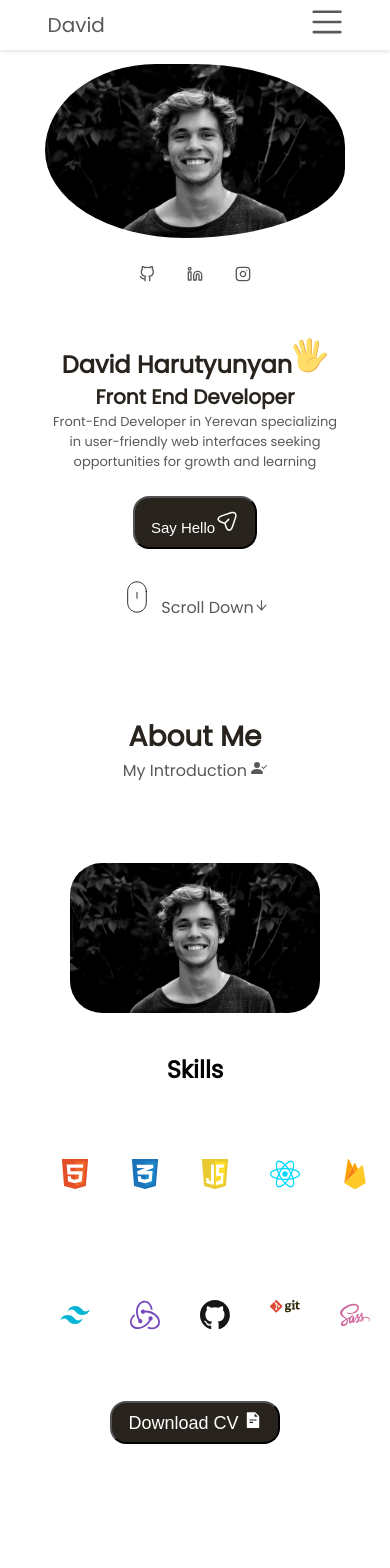
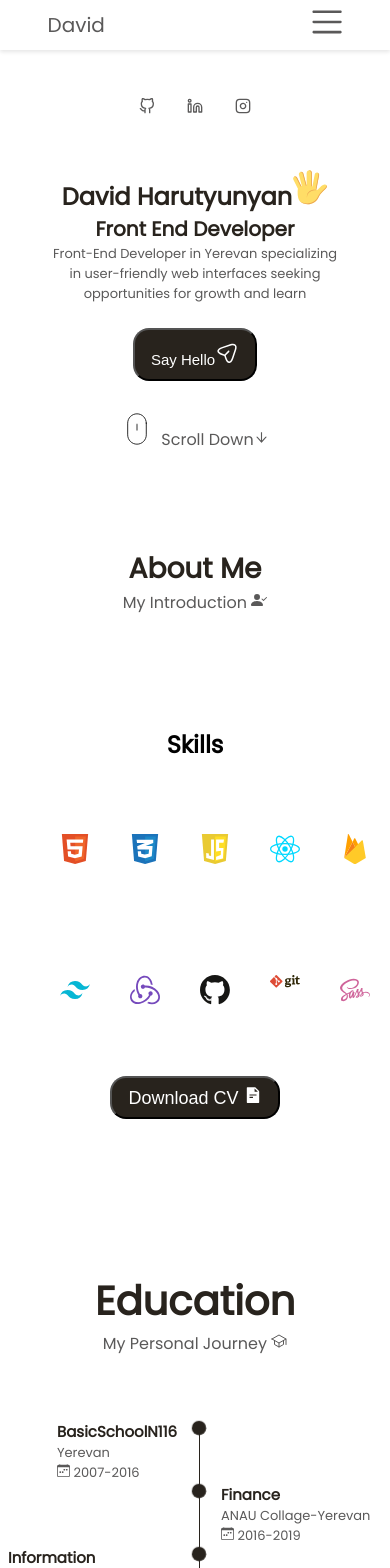
Before and after one commit to David7713/Portfolio, a React (Create React App) app: page / in a window 390 px wide. Shown: the top 1568 px of the page. Built offline with nearby package versions, Linux system fonts and the light colour scheme.

Commit message:
Ready Project

```diff
--- a/src/pages/About/About.css
+++ b/src/pages/About/About.css
@@ -28,11 +28,11 @@
     margin-top: 5rem;
 }
 
-.about-part-image img {
+/* .about-part-image img {
     width: 429px;
     height: 300px;
     border-radius: 2rem;
-}
+} */
 
 .about-container button {
     margin-top: 3rem;
@@ -67,10 +67,10 @@
         align-items: center;
     }
 
-    .about-part-image img {
+    /* .about-part-image img {
         width: 300px;
         height: 200px;
-    }
+    } */
 
     .about-container button {
         margin-top: 2rem;
@@ -91,10 +91,10 @@
 
     }
 
-    .about-part-image img {
+    /* .about-part-image img {
         width: 250px;
         height: 150px;
-    }
+    } */
 
     .about-container button {
         font-size: 18px;
--- a/src/pages/About/About.js
+++ b/src/pages/About/About.js
@@ -20,10 +20,10 @@
 
       <div className='about-container' id='About'>
 
-        <div className='about-part-image'>
+        {/* <div className='about-part-image'>
 
           <img src={aboutImage}></img>
-        </div>
+        </div> */}
 
         <div className='about-part-text'>
 
--- a/src/pages/Education/Education.js
+++ b/src/pages/Education/Education.js
@@ -50,7 +50,7 @@
                         <span className='education-subtitle'>
                             NPUA-Yerevan
                         </span>
-                        <div className='education-calendar'><BsCalendarWeek></BsCalendarWeek>  2019-2026</div></div>
+                        <div className='education-calendar'><BsCalendarWeek></BsCalendarWeek>  2019-2025</div></div>
 
                     <div>
                         <span className="education-rounder"></span>
--- a/src/pages/Home/Home.css
+++ b/src/pages/Home/Home.css
@@ -54,9 +54,9 @@
 }
 
 
-.home-image-part {
-    width: 400px;
-    height: 300px;
+/* .home-image-part {
+    width: 300px;
+    height: 200px;
 }
 
 .home-image-part img {
@@ -66,7 +66,7 @@
     box-shadow: inset 0 0 0 9px rgb(255, 255, 255 / 30%);
     animation: profile__animate 8s ease-in-out infinite 1s;
 
-}
+} */
 
 @keyframes profile__animate {
     0% {
@@ -119,7 +119,7 @@
 @media (max-width: 768px) {
     .home-container {
         flex-direction: column;
-        margin-top: 3rem;
+        margin-top: 5rem;
     }
 
     .home-icons-part {
@@ -142,7 +142,7 @@
         margin: 0 1rem;
     }
 
-    .home-image-part {
+    /* .home-image-part {
         width: 80%;
         max-width: 300px;
         height: 200px;
@@ -154,7 +154,7 @@
         height: auto;
         box-shadow: inset 0 0 0 9px rgba(255, 255, 255, 0.3);
         animation: profile__animate 8s ease-in-out infinite 1s;
-    }
+    } */
 
     .home-text-part {
         text-align: center;
@@ -201,7 +201,7 @@
         margin-top: 1.5rem;
     }
 
-    .home-image-part img {
+    /* .home-image-part img {
         margin-top: 1rem;
-    }
+    } */
 }
--- a/src/pages/Home/Home.js
+++ b/src/pages/Home/Home.js
@@ -143,9 +143,9 @@
 
 
 
-                <div className='home-image-part'>
+                {/* <div className='home-image-part'>
                     <img src={profileImage}></img>
-                </div>
+                </div> */}
 
             </div>
         </div>
```
Also changed, not shown: src/assets/profile.jpg, 1 other file (tests, documents, lock files or other folders).
